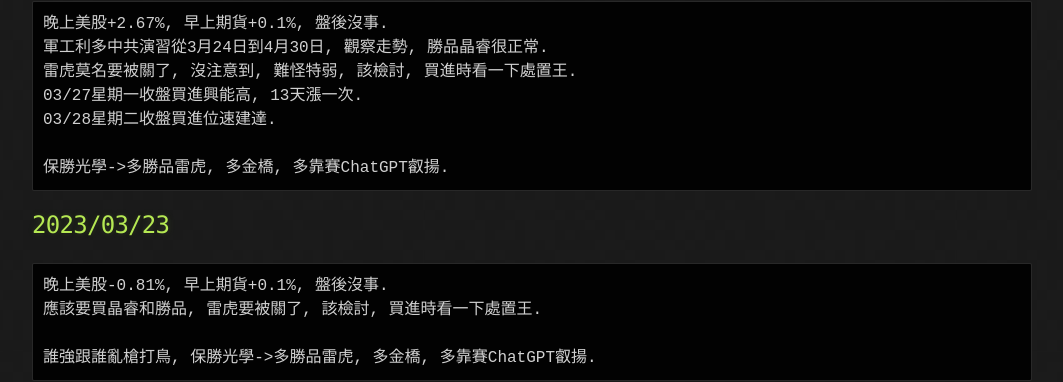
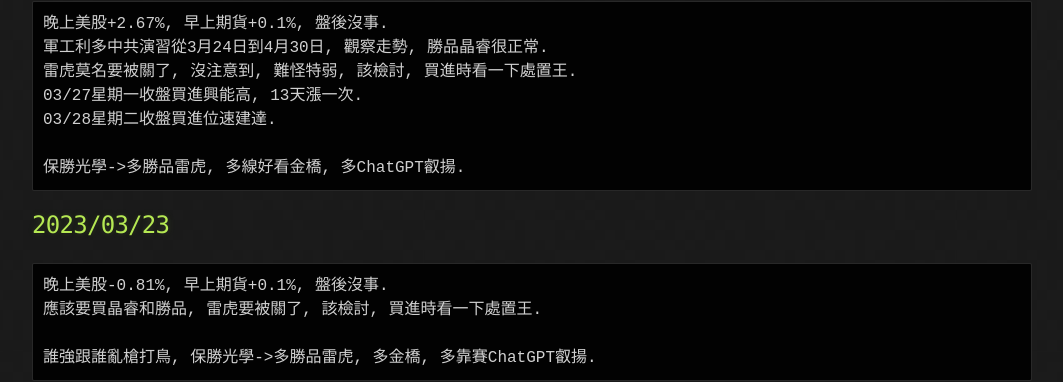
Before and after one commit to lepg5487/Stock_God, a Jekyll site: the page built from index.md, in a window 1280 px wide and 900 px high, scrolled down 468 px. Shown: the part 245-627 px from the top of the window, without its empty margins (108-1171 px from the left). Built offline with Jekyll 4.4.1, drawn with Linux system fonts in a browser that asks for light colours; our own code applies the rules of GitHub Pages for plain Markdown files.

Commit message:
Update index.md

````diff
--- a/index.md
+++ b/index.md
@@ -30,7 +30,7 @@ layout: testlayouts
 03/27星期一收盤買進興能高, 13天漲一次.
 03/28星期二收盤買進位速建達.
 
-保勝光學->多勝品雷虎, 多金橋, 多靠賽ChatGPT叡揚.
+保勝光學->多勝品雷虎, 多線好看金橋, 多ChatGPT叡揚.
 ```
 
 ## 2023/03/23
````
